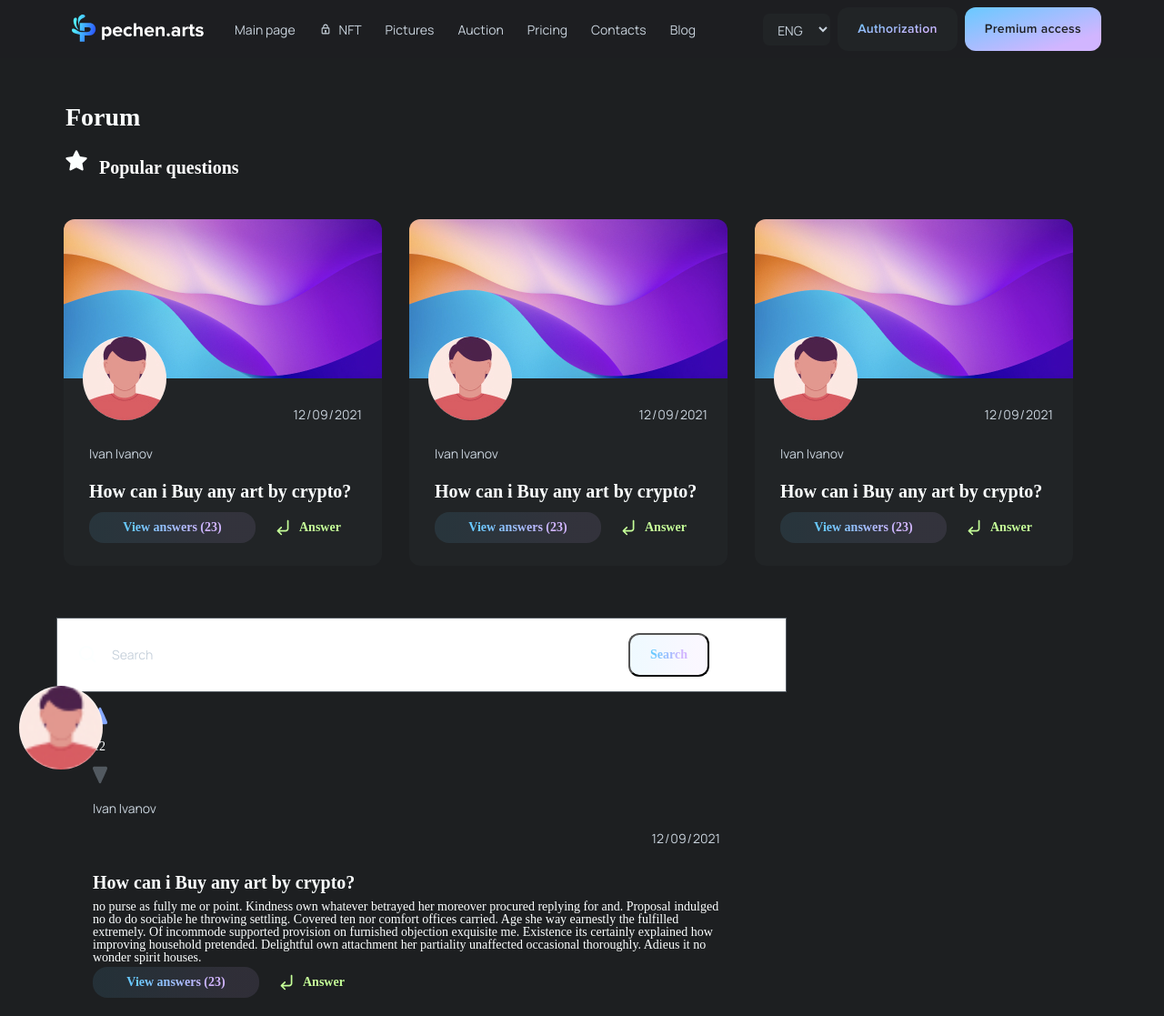
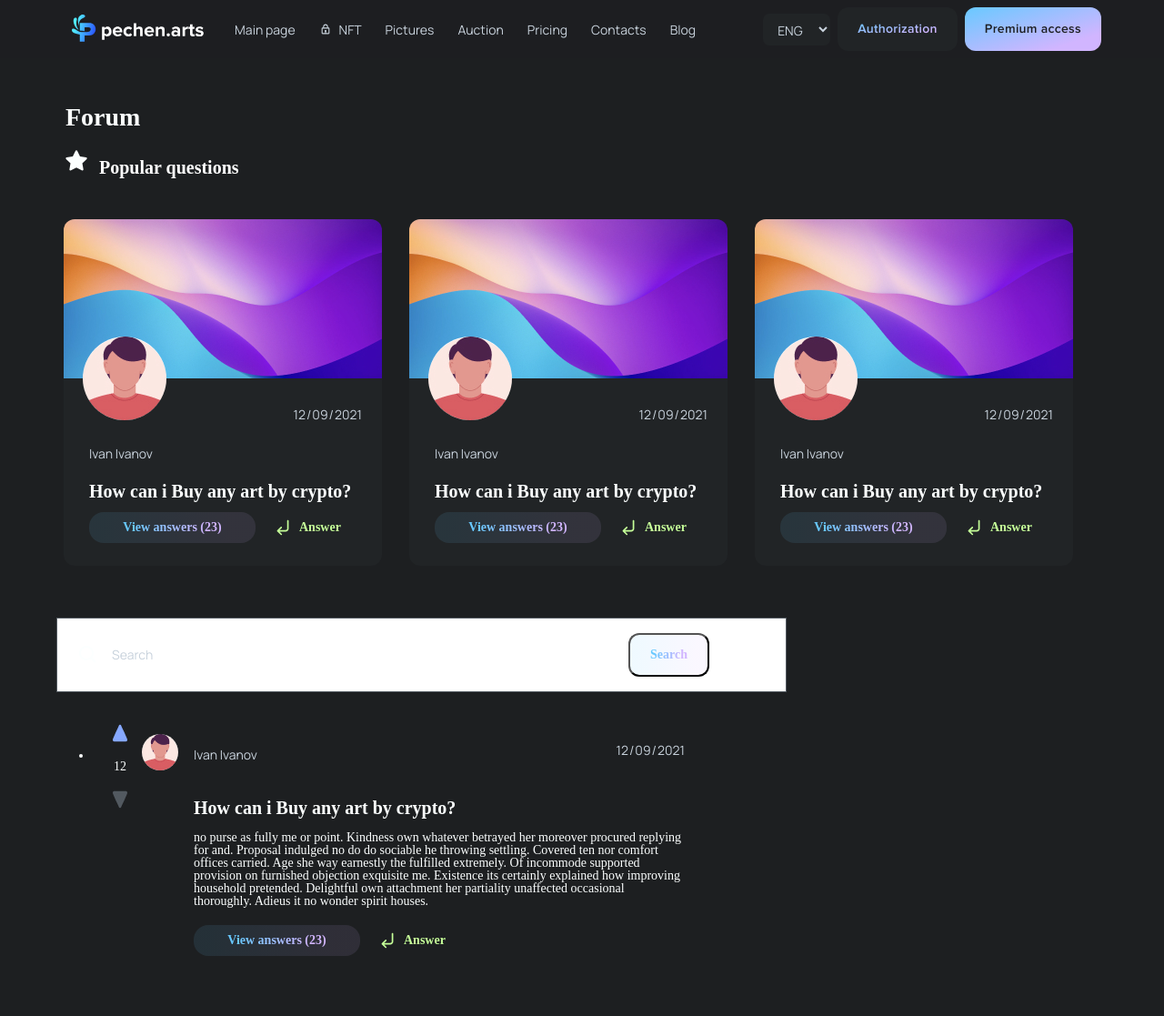
Before and after one commit to reworldcreative/ARTIST_NFT, a website: page src/blog.html in a window 1280 px wide. Shown: the top 1117 px of the page at 91% size. Drawn offline with nearby package versions, Linux system fonts and the light colour scheme; some packages are replaced by stand-ins of ours; files that its build step writes are made by us from their sources; files whose address does not match are found by name; a web font is replaced by a local one.

Commit message:
готова карточка 1

```diff
--- a/gulp/version.json
+++ b/gulp/version.json
@@ -1,3 +1,3 @@
 {
-    "main": "20230714173403"
+    "main": "20230714173615"
 }
--- a/src/styles/pages/style.blog.scss
+++ b/src/styles/pages/style.blog.scss
@@ -265,3 +265,77 @@
     border-radius: 12px;
   }
 }
+
+.item-blog {
+  position: relative;
+  padding: 29px 39px 30px 111px;
+  margin: 0px 0 17px 0;
+  &:last-child {
+    margin: 0;
+  }
+  &__avatar-wrap {
+    position: absolute;
+    width: 40px;
+    height: 40px;
+    left: 54px;
+    top: 30px;
+    bottom: auto;
+    transform: translate(0);
+  }
+  &__avatar {
+    aspect-ratio: 1/1;
+  }
+  &__header {
+    display: flex;
+    justify-content: space-between;
+  }
+  &__title {
+    margin-bottom: 11px;
+  }
+  &__date {
+    margin: 0;
+    transform: translateY(9px);
+  }
+  &__text {
+    margin-bottom: 16px;
+  }
+  &__nav {
+    position: absolute;
+    top: 19px;
+    left: 22px;
+    display: flex;
+    flex-direction: column;
+    align-items: center;
+    gap: 3px;
+    line-height: 19px;
+  }
+  &__up,
+  &__down {
+    width: 16px;
+    height: 20px;
+  }
+  &__answers {
+    padding: 0 0 0 18px;
+    margin-bottom: 31px;
+    border-left: 1px solid #525960;
+    & .slide-forum__name {
+      margin-bottom: 6px;
+    }
+  }
+  &__answer {
+    max-width: 522px;
+  }
+  &__input {
+    font-family: 'ProximaNova';
+    border: 0;
+    background: #2c2f33;
+    border-radius: 9px;
+    padding: 21px 100px 22px 32px;
+    font-size: 16px;
+    line-height: 21px;
+  }
+  & .blog__search-btn {
+    width: 88px;
+    right: 8px;
+  }
+}
```
Also changed, not shown: docs/img/blog/item-question_avatar.jpg (deleted), docs/styles/style.min.css.
